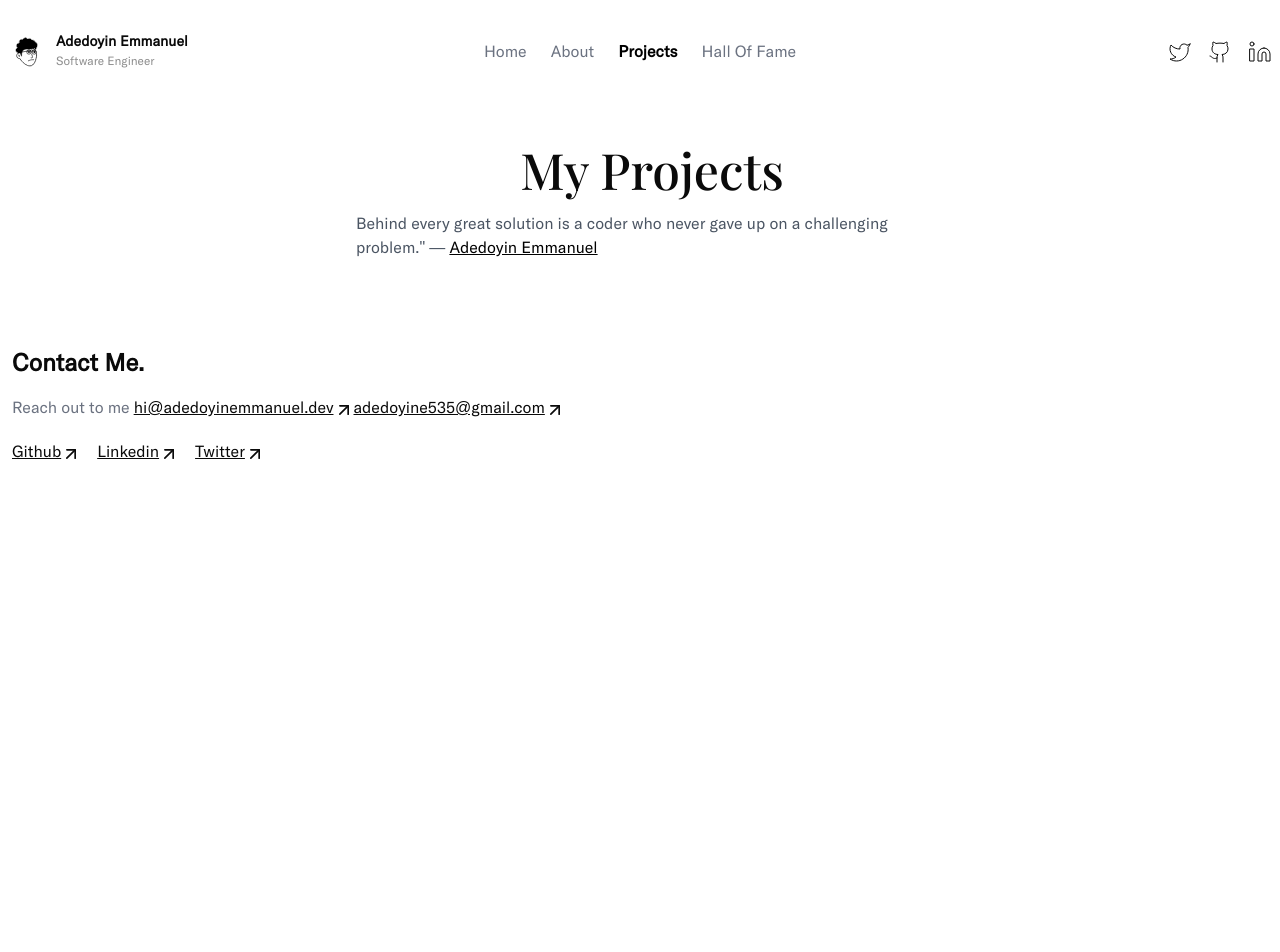
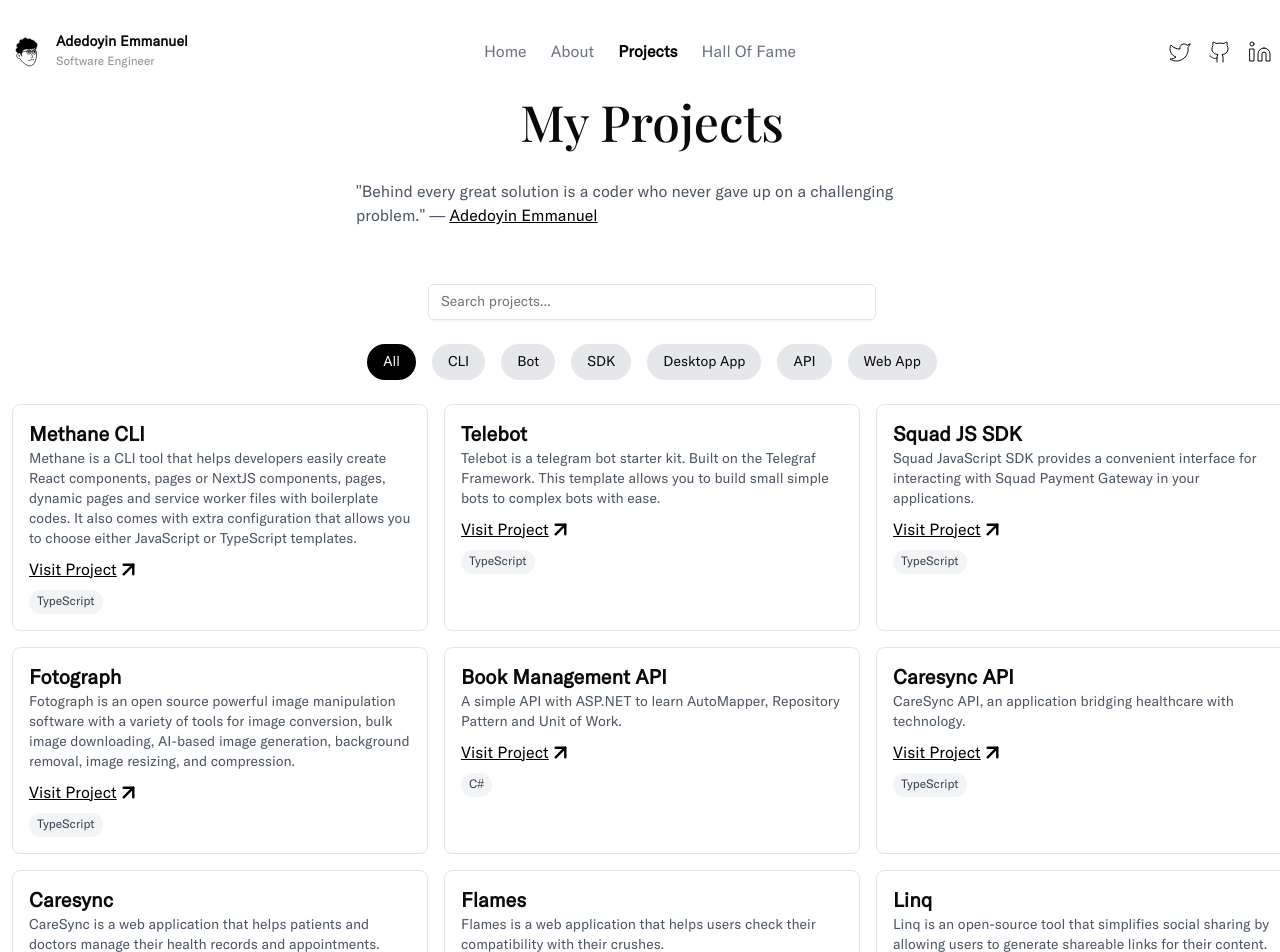
Before and after one commit to Adedoyin-Emmanuel/adedoyinemmanuel.dev, a Next.js app: page /projects in a window 1280 px wide. Shown: the top 952 px of the page. Before the commit the page ends 800 px from the top, so only its background shows below. Built offline with nearby package versions, Linux system fonts and the light colour scheme.

Commit message:
feat: finished project page

```diff
--- a/app/projects/page.tsx
+++ b/app/projects/page.tsx
@@ -1,134 +1,134 @@
-import React from "react";
+"use client";
+import React, { useState } from "react";
 import { Playfair_Display } from "next/font/google";
 import { cn } from "@/lib/utils";
 import Link from "next/link";
-import { ArrowUpRight, Tag } from "lucide-react";
-import { Separator } from "@/components/ui/separator";
-
+import { ArrowUpRight } from "lucide-react";
+import { Input } from "@/components/ui/input";
 
 const playFairDisplay = Playfair_Display({
   weight: "500",
   subsets: ["latin"],
 });
 
-export const metadata = {
-  title: "Adedoyin Emmanuel - Software Engineer",
-  description: "My Projects Adedoyin Emmanuel Adeniyi - CS, Software Engineer",
-};
+const Projects = () => {
+  const [selectedTag, setSelectedTag] = useState<string | null>("All");
+  const [searchQuery, setSearchQuery] = useState("");
 
-const Projects = () => {
   const projects = [
     {
       name: "Methane CLI",
       tag: "CLI",
       description:
-        "Methane is a CLI tool that helps developers easily create React components, pages or NextJS components, pages, dynamic pages and service worker files with boilerplate codes. It also comes with extra configration that allows you choose either JavaScript or TypeScript templates.",
+        "Methane is a CLI tool that helps developers easily create React components, pages or NextJS components, pages, dynamic pages and service worker files with boilerplate codes. It also comes with extra configuration that allows you to choose either JavaScript or TypeScript templates.",
       languages: ["TypeScript"],
       url: "https://github.com/adedoyin-emmanuel/methane-cli",
     },
-
     {
       name: "Telebot",
       tag: "Bot",
       description:
-        "Telebot is a telegram bot starter kit. Built on the Telegraf Framework. This template allows you to build small simple bots to complex bots with ease. This template enables you to create small, simple bots, or complex bots with ease.",
+        "Telebot is a telegram bot starter kit. Built on the Telegraf Framework. This template allows you to build small simple bots to complex bots with ease.",
       languages: ["TypeScript"],
       url: "https://github.com/adedoyin-emmanuel/telebot",
     },
-
     {
       name: "Squad JS SDK",
       tag: "SDK",
       description:
-        "Squad JavaScript SDK provides a convenient interface for interacting with Squad Payment Gateway in your applications",
+        "Squad JavaScript SDK provides a convenient interface for interacting with Squad Payment Gateway in your applications.",
       languages: ["TypeScript"],
       url: "https://github.com/adedoyin-emmanuel/squad-js-sdk",
     },
-
     {
       name: "Fotograph",
-      tag: "Desktop Apps",
+      tag: "Desktop App",
       description:
         "Fotograph is an open source powerful image manipulation software with a variety of tools for image conversion, bulk image downloading, AI-based image generation, background removal, image resizing, and compression.",
       languages: ["TypeScript"],
       url: "https://fotograph.vercel.app",
     },
-
     {
       name: "Book Management API",
       tag: "API",
       description:
-        "A simple API with ASP.NET to learn AutoMapper, Repository Pattern and Unit of work",
+        "A simple API with ASP.NET to learn AutoMapper, Repository Pattern and Unit of Work.",
       languages: ["C#"],
       url: "https://github.com/adedoyin-emmanuel/book-management-api",
     },
-
     {
       name: "Caresync API",
       tag: "API",
       description:
-        "CareSync API, an application bridging healthcare with technology",
+        "CareSync API, an application bridging healthcare with technology.",
       languages: ["TypeScript"],
       url: "https://gitlab.com/adedoyin-emmanuel/caresync-api",
     },
-
     {
       name: "Caresync",
       tag: "Web App",
       description:
-        "CareSync is a web application that helps patients and doctors to manage their health records and appointments",
+        "CareSync is a web application that helps patients and doctors manage their health records and appointments.",
       languages: ["TypeScript", "NextJS", "DaisyUI"],
       url: "https://gitlab.com/adedoyin-emmanuel/caresync",
     },
-
     {
       name: "Flames",
       tag: "Web App",
       description:
-        "Flames is a web application that helps users to check their compatibility with their crushes",
+        "Flames is a web application that helps users check their compatibility with their crushes.",
       languages: ["TypeScript", "NextJS", "ShadcnUI"],
       url: "https://flames.brimble.app",
     },
-
     {
       name: "Linq",
       tag: "Web App",
       description:
-        "Linq is an open source tool that simplifies social sharing by allowing users to quickly generate shareable links for their content.",
+        "Linq is an open-source tool that simplifies social sharing by allowing users to generate shareable links for their content.",
       languages: ["TypeScript", "NextJS", "ShadcnUI"],
       url: "https://uselinq.vercel.app",
     },
-
     {
       name: "Blazor Weather App",
       tag: "Web App",
-      description: "A weather app built with Blazor and OpenWeatherAPI",
+      description: "A weather app built with Blazor and OpenWeatherAPI.",
       languages: ["C#", "Blazor", "DaisyUI"],
       url: "https://github.com/adedoyin-emmanuel/blazor-weather-app",
     },
-
     {
       name: "Taskify",
       tag: "Web App",
       description:
-        "Taskify is a simple task management application that helps users to manage their tasks and to-do lists",
+        "Taskify is a simple task management application that helps users manage their tasks and to-do lists.",
       languages: ["C#", "ASP.NET", "DaisyUI", "DOTNET"],
       url: "https://github.com/adedoyin-emmanuel/taskify",
     },
-
     {
       name: "Prokeep API",
       tag: "API",
       description:
-        "A simple product API built with ASP.NET CORE, Entity Framework and Postgres SQL",
+        "A simple product API built with ASP.NET CORE, Entity Framework, and Postgres SQL.",
       languages: ["C#", "ASP.NET", "EFCORE", "MYSQL"],
       url: "https://github.com/adedoyin-emmanuel/prokeep-api",
     },
   ];
+
+  const tags = [
+    "All",
+    ...Array.from(new Set(projects.map((project) => project.tag))),
+  ];
+
+  const filteredProjects = projects.filter((project) => {
+    const matchesTag = selectedTag === "All" || project.tag === selectedTag;
+    const matchesSearch = searchQuery
+      ? project.name.toLowerCase().includes(searchQuery.toLowerCase()) ||
+        project.description.toLowerCase().includes(searchQuery.toLowerCase())
+      : true;
+    return matchesTag && matchesSearch;
+  });
+
   return (
     <div className="my-4">
-      <br />
-      <br />
       <h1
         className={cn(
           playFairDisplay.className,
@@ -137,19 +137,65 @@ const Projects = () => {
       >
         My Projects
       </h1>
-      <br />
-      <div className="mx-auto flex items-center justify-center md:w-[600px]">
-        <span className="text-gray-600 mx-1">
-          Behind every great solution is a coder who never gave up on a
+
+      <div className="mx-auto flex items-center justify-center md:w-[600px] mb-4">
+        <span className="text-gray-600 mx-1 my-10">
+          "Behind every great solution is a coder who never gave up on a
           challenging problem." —{" "}
           <Link href={"/projects"} className="underline inline text-black">
-            {" "}
             Adedoyin Emmanuel
           </Link>
         </span>
       </div>
 
-      <div></div>
+      <Input
+        placeholder="Search projects..."
+        value={searchQuery}
+        onChange={(e) => setSearchQuery(e.target.value)}
+        className="mb-4 w-full max-w-md mx-auto"
+      />
+
+      <div className="flex flex-wrap justify-center mb-4">
+        {tags.map((tag) => (
+          <button
+            key={tag}
+            className={`px-4 py-2 m-2 text-sm rounded-full ${
+              selectedTag === tag ? "bg-black text-white" : "bg-gray-200"
+            }`}
+            onClick={() => setSelectedTag(tag)}
+          >
+            {tag}
+          </button>
+        ))}
+      </div>
+
+      <div className="grid grid-cols-1 md:grid-cols-2 lg:grid-cols-3 gap-4">
+        {filteredProjects.map((project) => (
+          <div key={project.name} className="border p-4 rounded-lg">
+            <h2 className="text-xl font-bold">{project.name}</h2>
+            <p className="text-sm text-gray-600">{project.description}</p>
+            <div className="mt-2">
+              <Link
+                href={project.url}
+                className="text-black underline flex items-center"
+              >
+                Visit Project{" "}
+                <ArrowUpRight strokeWidth={2.5} width={23} height={25} />
+              </Link>
+            </div>
+            <div className="mt-2 flex flex-wrap gap-2">
+              {project.languages.map((language) => (
+                <span
+                  key={language}
+                  className="bg-gray-100 text-gray-700 px-2 py-1 text-xs rounded-full"
+                >
+                  {language}
+                </span>
+              ))}
+            </div>
+          </div>
+        ))}
+      </div>
     </div>
   );
 };
```
